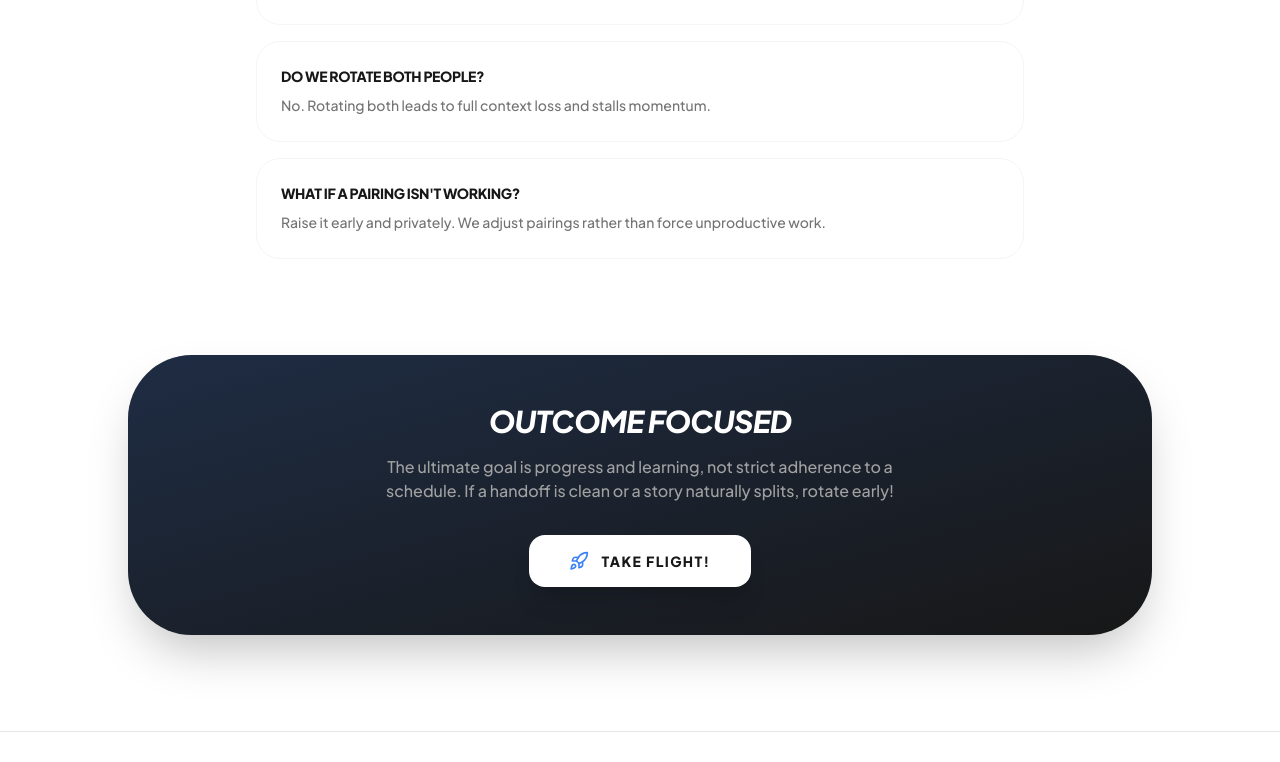
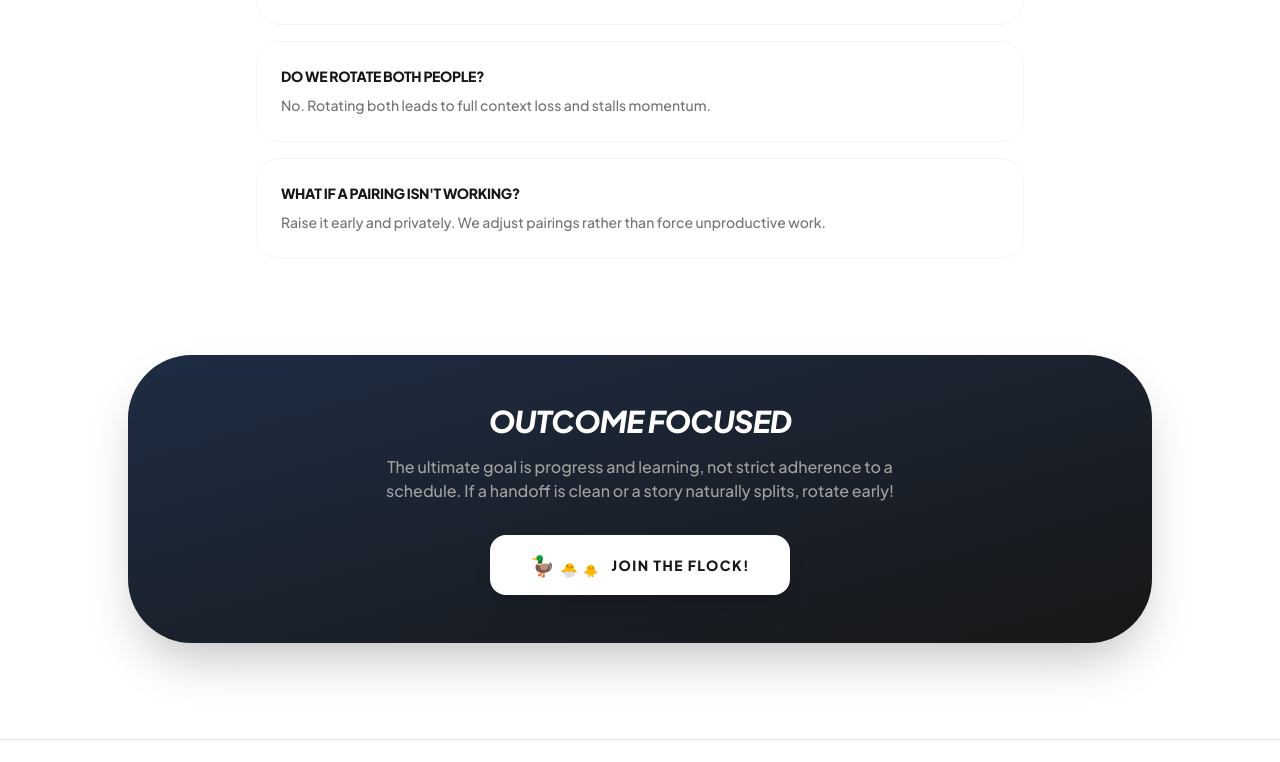
Before and after one commit to mketiku/parrit, a React (Vite) app: page /guide in a window 1280 px wide. Shown: the part 3115-3877 px from the top of the page. Built offline with nearby package versions, Linux system fonts and the light colour scheme; no server answers.

Commit message:
feat: enhance whimsy with bird-themed content and Pairing Patterns guide

```diff
--- a/src/features/static/components/AboutScreen.tsx
+++ b/src/features/static/components/AboutScreen.tsx
@@ -70,13 +70,13 @@ export function AboutScreen() {
         <div className="space-y-6">
           <h2 className="text-3xl font-black text-neutral-900 dark:text-neutral-50 flex items-center gap-3">
             <Heart className="h-7 w-7 text-red-500" />
-            The Fellowship
+            The Flock
           </h2>
           <div className="prose prose-neutral dark:prose-invert max-w-none space-y-4">
             <p className="text-neutral-600 dark:text-neutral-300 leading-relaxed">
-              We believe engineering is a team sport. Parrit was born from the
-              realization that when we pair, we don't just write better code—we
-              build better relationships.
+              We believe engineering is a synchronized flight. Parrit was born
+              from the realization that when we pair, we don't just write better
+              code—we build better relationships.
             </p>
             <p className="text-neutral-600 dark:text-neutral-300 leading-relaxed">
               By removing the friction of "who is with whom," we allow teams to
--- a/src/features/static/components/PairingGuide.tsx
+++ b/src/features/static/components/PairingGuide.tsx
@@ -2,7 +2,6 @@ import React from 'react';
 import { Link } from 'react-router-dom';
 import {
   Bird,
-  Rocket,
   RotateCw,
   ZapOff,
   Target,
@@ -18,6 +17,9 @@ import {
   BookOpen,
   Timer,
   Users,
+  Flame,
+  Sprout,
+  Kanban,
 } from 'lucide-react';
 import { motion } from 'framer-motion';
 
@@ -317,17 +319,17 @@ export function PairingGuide() {
               {
                 title: 'Mob Programming',
                 desc: 'Try 3+ people on a high-stakes fire. Strength in numbers.',
-                icon: Bird,
+                icon: Flame,
               },
               {
                 title: 'Ease Into It',
                 desc: 'Start with "Pairing Thursdays" or use it for complex high-risk tickets.',
-                icon: Rocket,
+                icon: Sprout,
               },
               {
                 title: 'Standup Sync',
                 desc: "Use the Parrit board during standups to visualize the day's pecking order.",
-                icon: Target,
+                icon: Kanban,
               },
               {
                 title: 'AI + Spec Driven Dev',
@@ -409,8 +411,12 @@ export function PairingGuide() {
                   whileTap={{ scale: 0.95 }}
                   className="group flex items-center gap-3 rounded-2xl bg-white px-10 py-4 text-sm font-black uppercase text-neutral-900 tracking-widest shadow-xl transition-all hover:bg-neutral-100 active:scale-95"
                 >
-                  <Rocket className="h-5 w-5 text-brand-500 transition-transform group-hover:-translate-y-2 group-hover:translate-x-1" />
-                  Take flight!
+                  <span className="flex items-end gap-1 transition-transform group-hover:-translate-y-1 group-hover:rotate-[4deg]">
+                    <span className="text-xl">🦆</span>
+                    <span className="text-sm">🐣</span>
+                    <span className="text-xs">🐥</span>
+                  </span>
+                  Join the flock!
                 </motion.button>
               </Link>
             </div>
```
